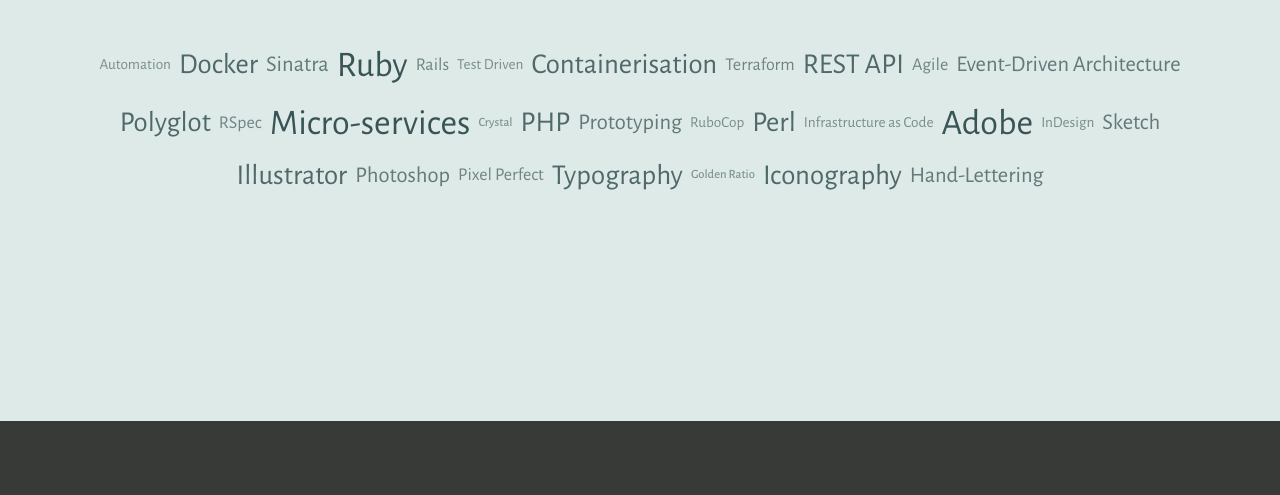
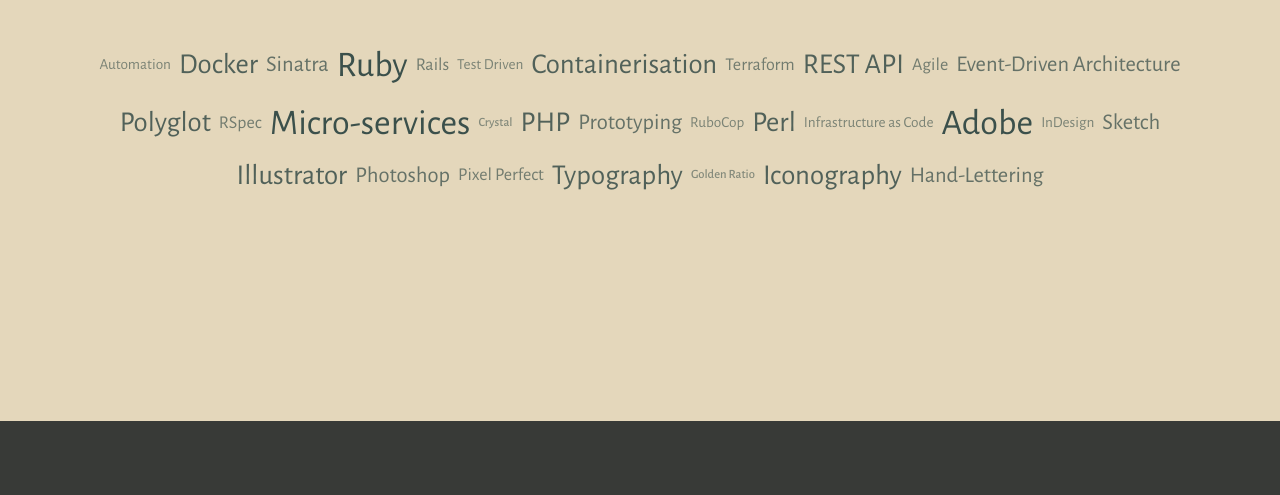
Before and after one commit to Ursa-Bygrove/ursa-bygrove.github.io, a website built with webpack: page index.html in a window 1280 px wide. Shown: the part 5764-6259 px from the top of the page. Built offline with nearby package versions, Linux system fonts and the light colour scheme.

Commit message:
Updated color highlights
Signed-off-by: Dmytro Konstantinov <ursa.dk@icloud.com>

```diff
--- a/styles/svg.css
+++ b/styles/svg.css
@@ -10,7 +10,7 @@
 
   .svg-invert {
     @media (prefers-color-scheme: light) {
-      filter: invert(94%) sepia(13%) saturate(105%) hue-rotate(115deg) brightness(99%) contrast(89%);
+      filter: invert(92%) sepia(21%) saturate(341%) hue-rotate(340deg) brightness(95%) contrast(88%);
     }
     @media (prefers-color-scheme: dark) {
       filter: invert(11%) sepia(24%) saturate(1850%) hue-rotate(146deg) brightness(90%) contrast(98%);
--- a/styles/tags.css
+++ b/styles/tags.css
@@ -28,7 +28,7 @@
     }
 
     > * {
-      --animation-duration: 0.3s;
+      --animation-duration: 0.2s;
       --animation-delay: 0.2s;
 
       @apply text-current;
@@ -37,7 +37,7 @@
       transition: opacity var(--animation-duration) var(--animation-delay) ease-out, color var(--animation-duration) var(--animation-delay) ease-out;
 
       &:hover {
-        @apply text-red-500;
+        @apply text-yellow-600 dark:text-teal-600;
         opacity: 1;
         transition: opacity var(--animation-duration) var(--animation-delay) ease-out, color var(--animation-duration) var(--animation-delay) ease-out;
       }
--- a/tailwind.config.js
+++ b/tailwind.config.js
@@ -1,3 +1,5 @@
+const colors = require('tailwindcss/colors')
+
 module.exports = {
   mode: 'jit',
   darkMode: 'media',
@@ -7,6 +9,21 @@
    './styles/**/*.css'
   ],
   theme: {
+    colors: {
+      transparent: 'transparent',
+      current: 'currentColor',
+      black: colors.black,
+      white: colors.white,
+      gray: colors.coolGray,
+      red: colors.red,
+      yellow: colors.amber,
+      green: colors.emerald,
+      blue: colors.blue,
+      indigo: colors.indigo,
+      purple: colors.violet,
+      pink: colors.pink,
+      teal: colors.teal
+    },
     extend: {
       colors: {
         line: {
@@ -14,7 +31,7 @@
           dark: '#032326',
         },
         fill: {
-          light: '#deeae7',
+          light: '#e4d7bb',
           dark: '#02232a'
         },
         footer: {
```
